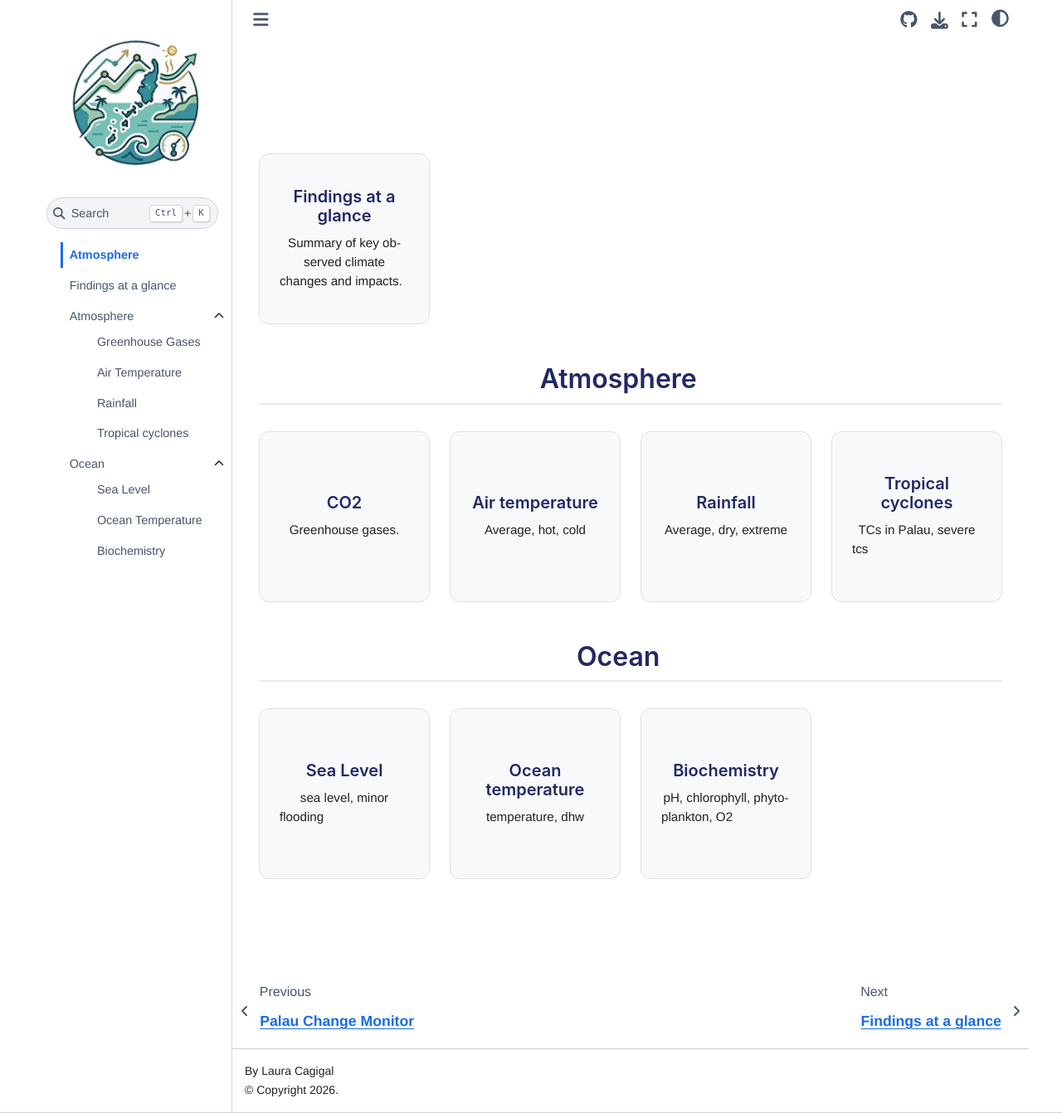
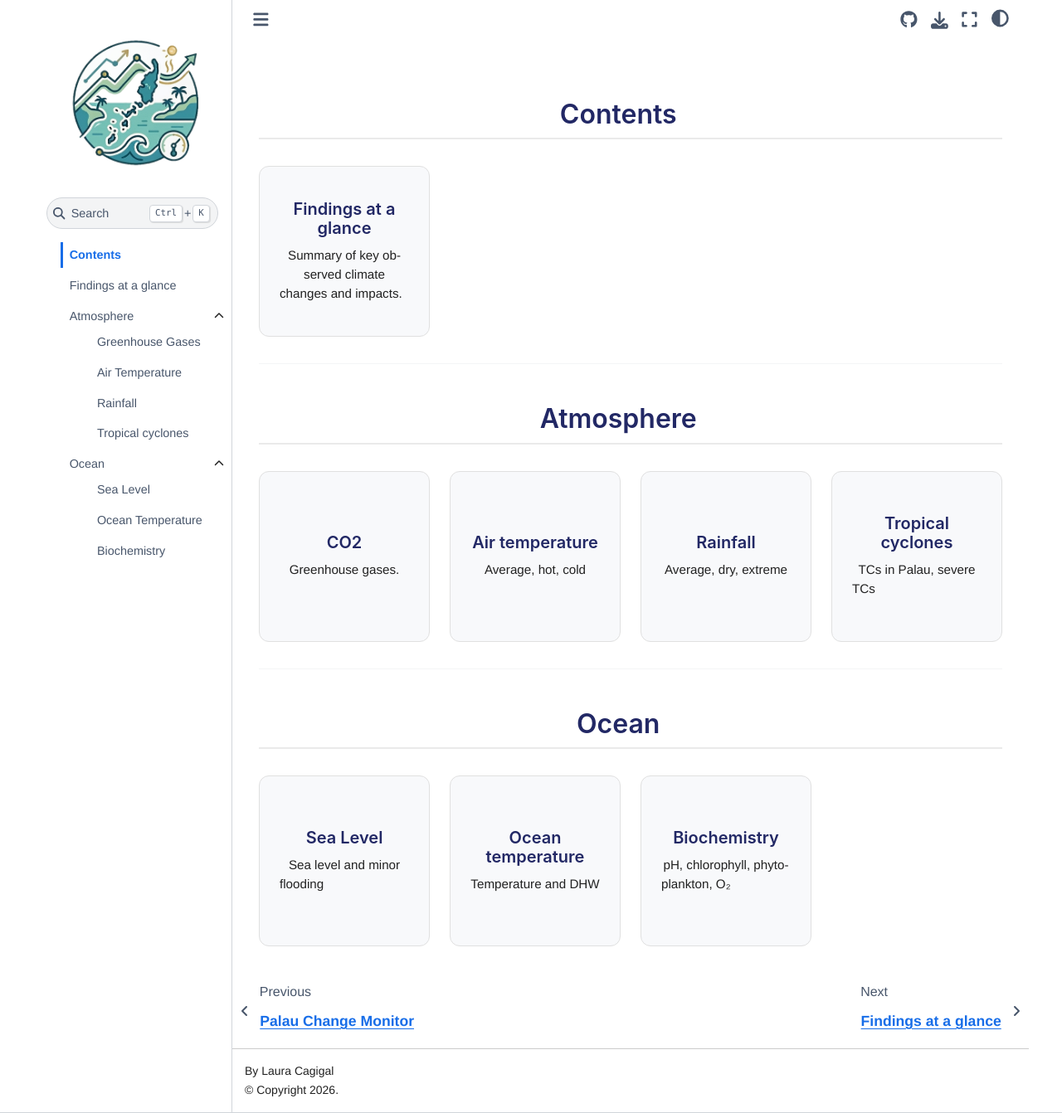
Before and after one commit to lauracagigal/CC_indicators_report, a Jupyter Book: the page built from chapters/00_index.md, in a window 1280 px wide and 1342 px high. Shown: the whole window at 83% size. Built offline with Jupyter Book 1.0.4 settings and Sphinx 7.4.7 and the Sphinx Book theme 1.1.4, drawn with Linux system fonts in a browser that asks for light colours; a script that is not in the unit is left out; comment, search, counter and statistics services are not loaded.

Commit message:
update index

```diff
--- a/chapters/00_index.md
+++ b/chapters/00_index.md
@@ -1,55 +1,61 @@
+# Contents
+
 <div class="dashboard-grid">
 
-<a href="01_findings_at_a_glance.html" class="dashboard-card">
+<a href="/CC_indicators_report/chapters/01_findings_at_a_glance.html" class="dashboard-card">
   <h3>Findings at a glance</h3>
   <p>Summary of key observed climate changes and impacts.</p>
 </a>
 
 </div>
 
+---
+
 # Atmosphere
 
 <div class="dashboard-grid">
 
-<a href="atmosphere/02_co2_.html" class="dashboard-card">
+<a href="/CC_indicators_report/chapters/atmosphere/02_co2_.html" class="dashboard-card">
   <h3>CO2</h3>
   <p>Greenhouse gases.</p>
 </a>
 
-<a href="atmosphere/03_air_temperature.html" class="dashboard-card">
+<a href="/CC_indicators_report/chapters/atmosphere/03_air_temperature.html" class="dashboard-card">
   <h3>Air temperature</h3>
   <p>Average, hot, cold</p>
 </a>
 
-<a href="atmosphere/04_rainfall.html" class="dashboard-card">
+<a href="/CC_indicators_report/chapters/atmosphere/04_rainfall.html" class="dashboard-card">
   <h3>Rainfall</h3>
   <p>Average, dry, extreme</p>
 </a>
 
-<a href="atmosphere/05_tropical_cyclones.html" class="dashboard-card">
+<a href="/CC_indicators_report/chapters/atmosphere/05_tropical_cyclones.html" class="dashboard-card">
   <h3>Tropical cyclones</h3>
-  <p>TCs in Palau, severe tcs</p>
+  <p>TCs in Palau, severe TCs</p>
 </a>
 
 </div>
+
+---
 
 # Ocean
 
 <div class="dashboard-grid">
 
-<a href=".chapters/ocean/06_sea_level.html" class="dashboard-card">
+<a href="/CC_indicators_report/chapters/ocean/06_sea_level.html" class="dashboard-card">
   <h3>Sea Level</h3>
-  <p>sea level, minor flooding</p>
+  <p>Sea level and minor flooding</p>
 </a>
 
-<a href="chapters/ocean/07_ocean_temperature.html" class="dashboard-card">
+<a href="/CC_indicators_report/chapters/ocean/07_ocean_temperature.html" class="dashboard-card">
   <h3>Ocean temperature</h3>
-  <p>temperature, dhw</p>
+  <p>Temperature and DHW</p>
 </a>
 
-<a href="https://lauracagigal.github.io/CC_indicators_report/ocean/biochemistry.md" class="dashboard-card">
+<a href="/CC_indicators_report/chapters/ocean/biochemistry.html" class="dashboard-card">
   <h3>Biochemistry</h3>
-  <p>pH, chlorophyll, phytoplankton, O2</p>
+  <p>pH, chlorophyll, phytoplankton, O₂</p>
 </a>
 
 </div>
```
